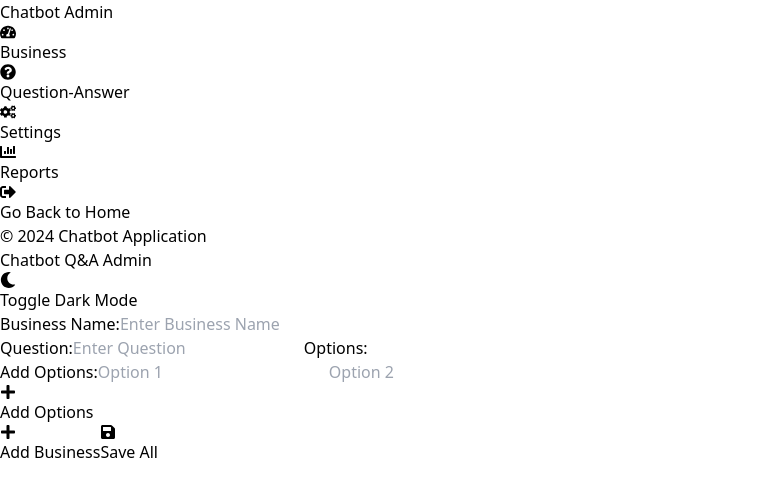
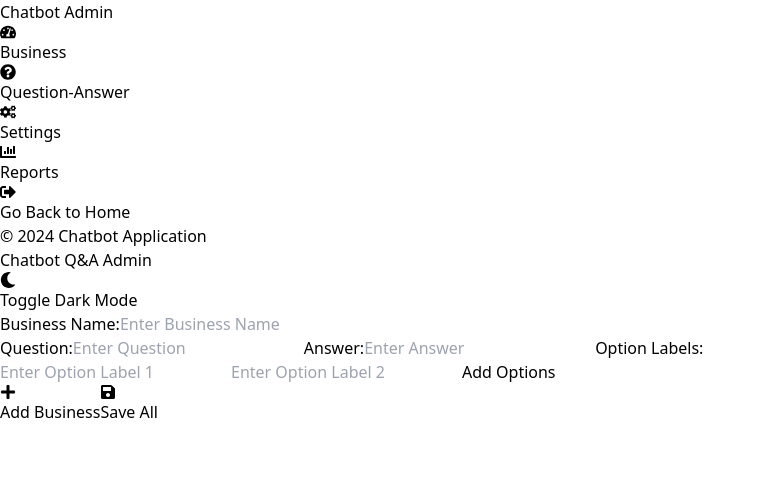
Before and after one commit to shivshankar12345/chatbot-frontend, a React (Vite) app: page /admin/question-answers in a window 1280 px wide. Shown: the top 496 px of the page, without its empty margins (0-765 px from the left). Built offline with nearby package versions, Linux system fonts and the light colour scheme.

Commit message:
Configuration changes

```diff
--- a/src/apis/chatApis.ts
+++ b/src/apis/chatApis.ts
@@ -22,7 +22,7 @@ export const getReply = async (sessionId: string, message: string) => {
 };
 
 export const addBotConfiguration = async (data: any) => {
-  console.log("Data", data[0].name, data[0].conversationTree);
+  console.log("Data", data.name);
   const response = await axios.post(`${baseURL}/api/bot/config`, {
     business: data[0].name,
     conversationTree: data[0].conversationTree,
--- a/src/pages/QAPage.tsx
+++ b/src/pages/QAPage.tsx
@@ -18,22 +18,18 @@ const ChatbotQAAdmin: React.FC = () => {
     { name: "", conversationTree: { question: "", options: {} } },
   ]);
 
-  // console.log("Business", businesses);
-
   const [isDarkMode, setIsDarkMode] = useState(false);
 
   const toggleDarkMode = () => {
     setIsDarkMode(!isDarkMode);
   };
 
-  // Handle Business Name Change
   const handleBusinessChange = (index: number, value: string) => {
     const updatedBusinesses = [...businesses];
     updatedBusinesses[index].name = value;
     setBusinesses(updatedBusinesses);
   };
 
-  // Handle Question Change
   const handleQuestionChange = (
     businessIndex: number,
     questionPath: string[],
@@ -43,14 +39,29 @@ const ChatbotQAAdmin: React.FC = () => {
     let currentNode = updatedBusinesses[businessIndex].conversationTree;
 
     questionPath.forEach((step) => {
-      currentNode = currentNode.options[step]; // Traverse to the current node based on the path
+      currentNode = currentNode.options[step];
     });
 
-    currentNode.question = value; // Update the question at the current node
+    currentNode.question = value;
     setBusinesses(updatedBusinesses);
   };
 
-  // Handle Adding Option for a Question
+  const handleAnswerChange = (
+    businessIndex: number,
+    questionPath: string[],
+    value: string
+  ) => {
+    const updatedBusinesses = [...businesses];
+    let currentNode = updatedBusinesses[businessIndex].conversationTree;
+
+    questionPath.forEach((step) => {
+      currentNode = currentNode.options[step];
+    });
+
+    currentNode.answer = value;
+    setBusinesses(updatedBusinesses);
+  };
+
   const addOptionToQuestion = (
     businessIndex: number,
     questionPath: string[],
@@ -60,17 +71,20 @@ const ChatbotQAAdmin: React.FC = () => {
     let currentNode = updatedBusinesses[businessIndex].conversationTree;
 
     questionPath.forEach((step) => {
-      currentNode = currentNode.options[step]; // Traverse to the current node based on the path
+      currentNode = currentNode.options[step];
     });
 
     if (!currentNode.options[optionLabel]) {
-      currentNode.options[optionLabel] = { question: "", options: {} }; // Add a new node for this option
+      currentNode.options[optionLabel] = {
+        question: "",
+        answer: "",
+        options: {},
+      };
     }
 
     setBusinesses(updatedBusinesses);
   };
 
-  // Add a New Business
   const addNewBusiness = () => {
     setBusinesses([
       ...businesses,
@@ -78,12 +92,7 @@ const ChatbotQAAdmin: React.FC = () => {
     ]);
   };
 
-  // Handle Save Action
   const handleSave = async () => {
-    console.log("Business", businesses);
-    console.log("Saved Businesses:", businesses);
-    // You can send the `businesses` data to your backend here
-    // For example, using fetch:
     await addBotConfiguration(businesses)
       .then((data) => {
         console.log("Data", data);
@@ -134,6 +143,7 @@ const ChatbotQAAdmin: React.FC = () => {
             businessIndex={businessIndex}
             node={business.conversationTree}
             onQuestionChange={handleQuestionChange}
+            onAnswerChange={handleAnswerChange}
             addOption={addOptionToQuestion}
             path={[]} // Starting path
             isDarkMode={isDarkMode}
@@ -168,6 +178,11 @@ interface ConversationNodeProps {
     questionPath: string[],
     value: string
   ) => void;
+  onAnswerChange: (
+    businessIndex: number,
+    questionPath: string[],
+    value: string
+  ) => void;
   addOption: (
     businessIndex: number,
     questionPath: string[],
@@ -181,18 +196,21 @@ const ConversationNodeComponent: React.FC<ConversationNodeProps> = ({
   businessIndex,
   node,
   onQuestionChange,
+  onAnswerChange,
   addOption,
   path,
   isDarkMode,
 }) => {
-  const [option1, setOption1] = useState(""); // For the first option
-  const [option2, setOption2] = useState(""); // For the second option
+  const [optionLabel1, setOptionLabel1] = useState("");
+  const [optionLabel2, setOptionLabel2] = useState("");
+  const [isFirstOptionDisabled, setIsFirstOptionDisabled] = useState(false); // Track if first option is disabled
 
-  const handleAddOptions = () => {
-    if (option1) addOption(businessIndex, path, option1);
-    if (option2) addOption(businessIndex, path, option2);
-    setOption1(""); // Clear the input after adding
-    setOption2(""); // Clear the input after adding
+  const handleAddOption = (optionLabel: string) => {
+    if (optionLabel.trim() === "") return; // Prevent empty option labels
+    addOption(businessIndex, path, optionLabel); // Add new option
+    if (!isFirstOptionDisabled) {
+      setIsFirstOptionDisabled(true); // Disable the first option input after adding
+    }
   };
 
   return (
@@ -200,6 +218,7 @@ const ConversationNodeComponent: React.FC<ConversationNodeProps> = ({
       className={`mb-4 border p-4 rounded-md shadow-sm ${
         isDarkMode ? "bg-gray-600" : "bg-gray-200"
       }`}
+      style={{ marginLeft: path.length * 20 }} // Indent nested options
     >
       <label className="block font-bold mb-1">Question:</label>
       <input
@@ -210,45 +229,61 @@ const ConversationNodeComponent: React.FC<ConversationNodeProps> = ({
         placeholder="Enter Question"
       />
 
-      <label className="block font-bold mb-1">Options:</label>
-      {Object.keys(node.options).map((optionLabel) => (
-        <div key={optionLabel} className="mb-2">
-          <span className="font-semibold">{optionLabel}</span>
-          <ConversationNodeComponent
-            businessIndex={businessIndex}
-            node={node.options[optionLabel]}
-            onQuestionChange={onQuestionChange}
-            addOption={addOption}
-            path={[...path, optionLabel]} // Append the optionLabel to the path
-            isDarkMode={isDarkMode} // Pass dark mode to nested nodes
-          />
-        </div>
-      ))}
+      <label className="block font-bold mb-1">Answer:</label>
+      <input
+        type="text"
+        value={node.answer}
+        onChange={(e) => onAnswerChange(businessIndex, path, e.target.value)}
+        className="w-full p-2 border rounded-md mb-4"
+        placeholder="Enter Answer"
+      />
 
-      <div className="mb-4">
-        <label className="block font-bold mb-1">Add Options:</label>
+      <label className="block font-bold mb-1">Option Labels:</label>
+      <div className="flex mb-4">
         <input
           type="text"
-          value={option1}
-          onChange={(e) => setOption1(e.target.value)}
-          className="w-full p-2 border rounded-md mb-2"
-          placeholder="Option 1"
+          value={optionLabel1}
+          onChange={(e) => setOptionLabel1(e.target.value)}
+          className={`flex-1 p-2 border rounded-md mr-2 ${
+            isFirstOptionDisabled ? "bg-gray-300 cursor-not-allowed" : ""
+          }`}
+          placeholder="Enter Option Label 1"
+          disabled={isFirstOptionDisabled} // Disable if first option is disabled
         />
         <input
           type="text"
-          value={option2}
-          onChange={(e) => setOption2(e.target.value)}
-          className="w-full p-2 border rounded-md mb-2"
-          placeholder="Option 2"
+          value={optionLabel2}
+          onChange={(e) => setOptionLabel2(e.target.value)}
+          className="flex-1 p-2 border rounded-md mr-2"
+          placeholder="Enter Option Label 2"
         />
+        <button
+          onClick={() => {
+            handleAddOption(optionLabel1);
+            handleAddOption(optionLabel2);
+            // Note: option fields will not be reset
+          }}
+          className="px-4 py-2 bg-blue-500 text-white rounded-md hover:bg-blue-600 transition"
+        >
+          Add Options
+        </button>
       </div>
 
-      <button
-        onClick={handleAddOptions}
-        className="mt-2 px-4 py-2 bg-blue-500 text-white rounded-md hover:bg-blue-600 transition flex items-center"
-      >
-        <FaPlus className="mr-1" /> Add Options
-      </button>
+      {/* Render options */}
+      <div className="mt-4">
+        {Object.keys(node.options).map((key) => (
+          <ConversationNodeComponent
+            key={key}
+            businessIndex={businessIndex}
+            node={node.options[key]}
+            onQuestionChange={onQuestionChange}
+            onAnswerChange={onAnswerChange}
+            addOption={addOption}
+            path={[...path, key]} // Update the path for child nodes
+            isDarkMode={isDarkMode}
+          />
+        ))}
+      </div>
     </div>
   );
 };
```
